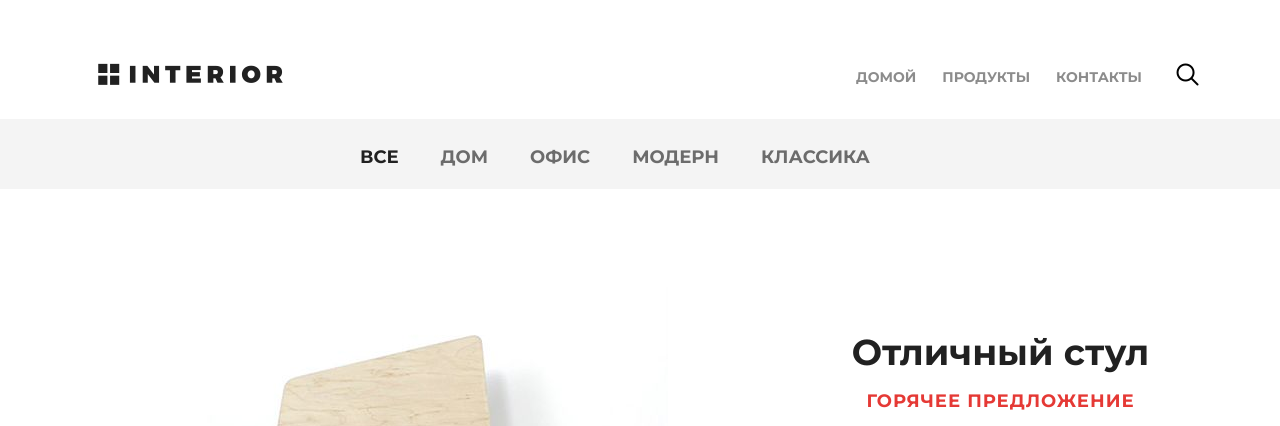
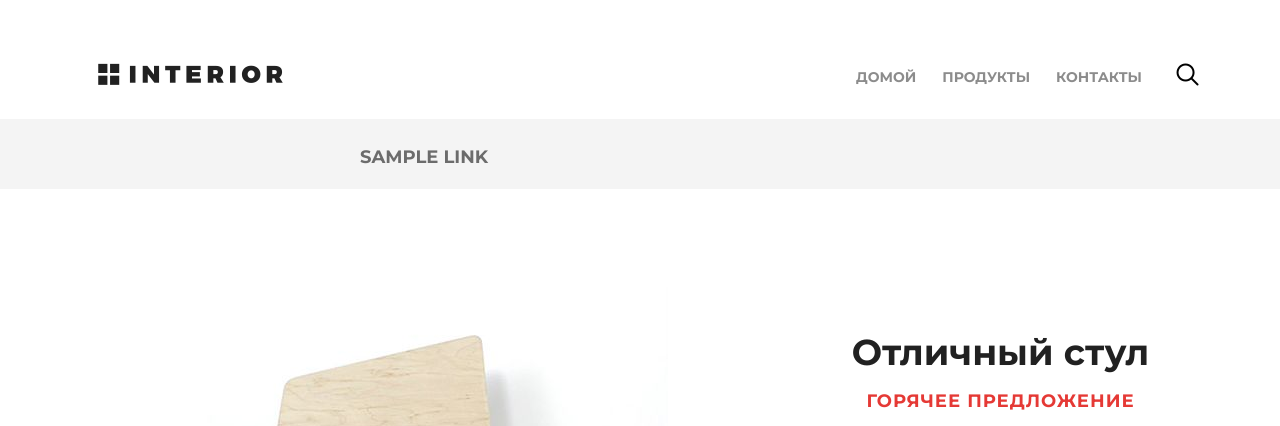
Before and after one commit to Jenny6199/django-start-v2, a Django app: template src/geekshop/mainapp/templates/mainapp/products.html in a window 1280 px wide; the page is wider, and only the part inside the window is pictured. Shown: the top 426 px of that part. Run offline with Django 3.2, Linux system fonts and the light colour scheme; the template is opened without the code that fills it: most values are stand-ins (such as "Sample title", 1, 10 or a date in 2020); grey boxes marked "Sample" are stand-in pictures.

Commit message:
inc-categories-menu.html create

```diff
--- /dev/null
+++ b/src/geekshop/mainapp/templates/includes/inc-categories-menu.html
@@ -0,0 +1,13 @@
+{% load static %}
+<ul class="links-menu">
+    {% for link in links_menu %}
+        <li>
+            <a href="{% url link.href %}"
+                class="{% if request.resolver_match.url_name == link.href %}
+                active
+                    {% endif %}">
+                {{ link.name }}
+            </a>
+        </li>
+    {% endfor %}
+</ul>
--- a/src/geekshop/mainapp/templates/mainapp/products.html
+++ b/src/geekshop/mainapp/templates/mainapp/products.html
@@ -9,13 +9,7 @@
 
 		<div class="details">
 			<div class="links clearfix">
-				<ul class="links-menu">
-					<li><a href="#" class="active">все</a></li>
-					<li><a href="#">дом</a></li>
-					<li><a href="#">офис</a></li>
-					<li><a href="#">модерн</a></li>
-					<li><a href="#">классика</a></li>
-				</ul>
+				{% include 'includes/inc-categories-menu.html' %}
 			</div>
 
 			<div class="details-products">
```
Also changed, not shown: src/geekshop/mainapp/views.py (+11 -3 lines).
